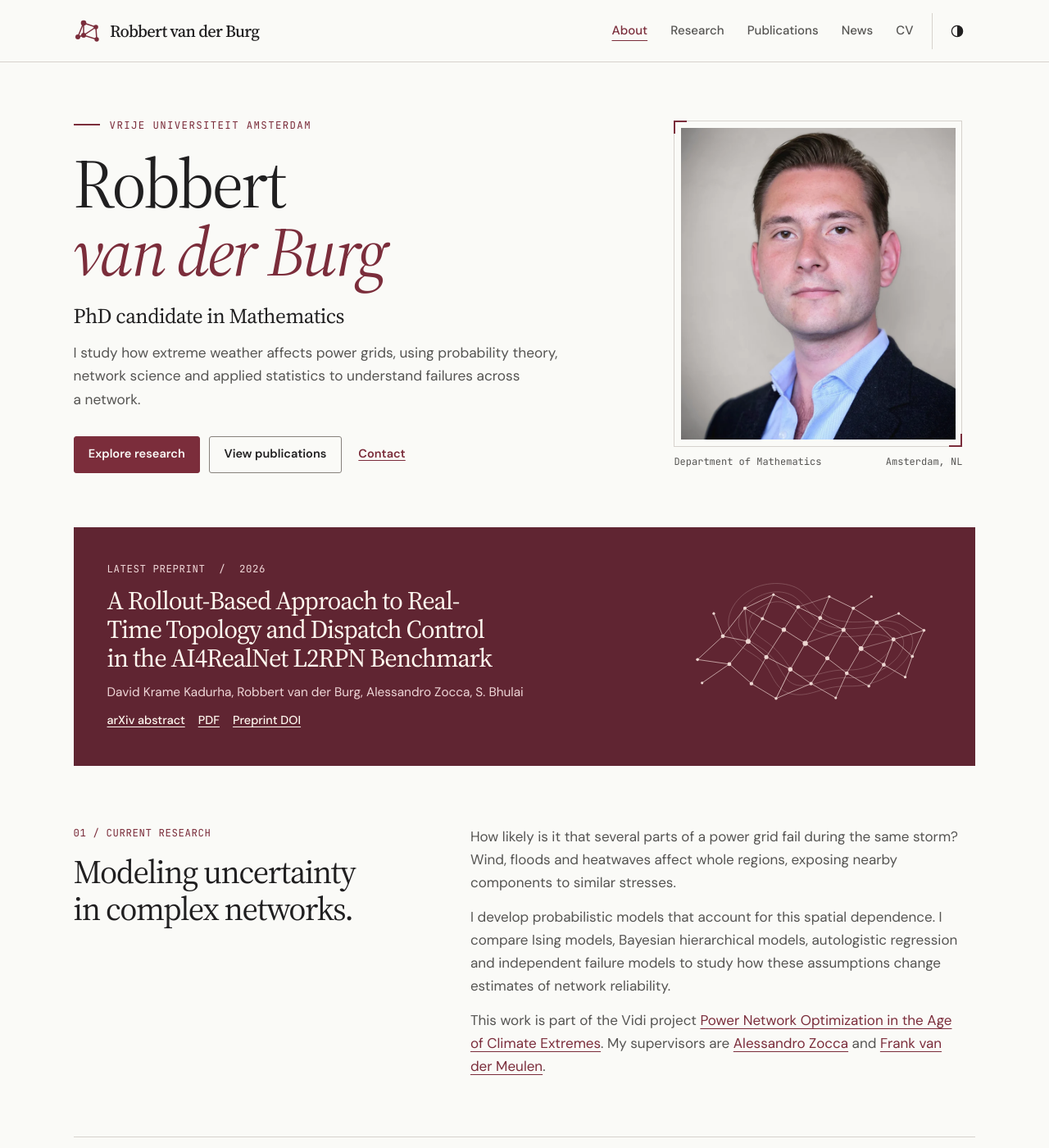
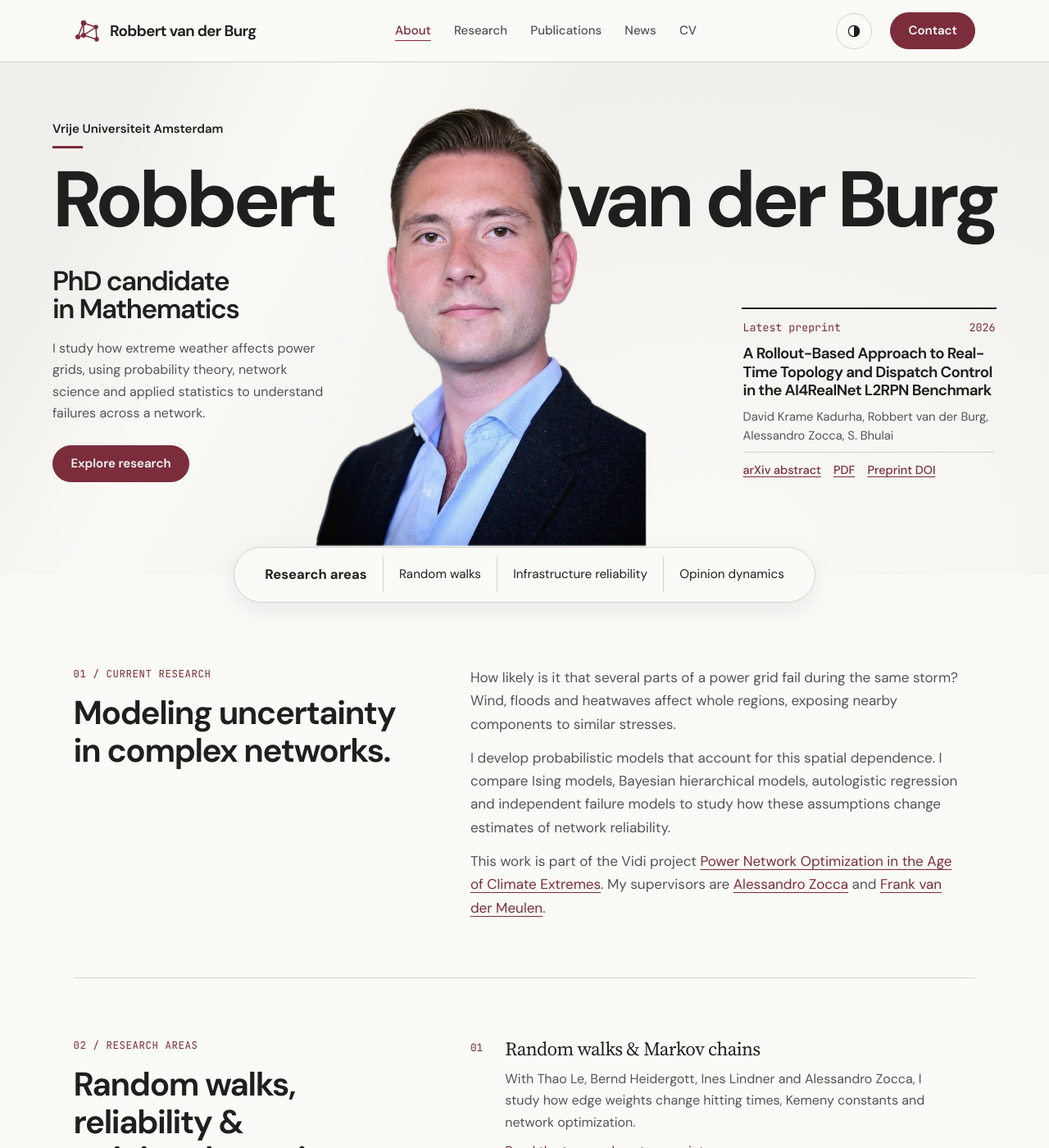
Before and after one commit to robbertvanderburg/robbertvanderburg.github.io, a Jekyll site: the page built from index.html, in a window 1280 px wide and 1400 px high. Shown: the whole window at 82% size. Built offline with Jekyll 4.4.1, drawn with Linux system fonts in a browser that asks for light colours.

Commit message:
Adapt academic site to a portrait-led editorial layout

```diff
--- a/_includes/nav.html
+++ b/_includes/nav.html
@@ -3,4 +3,5 @@
   <button type="button" class="menu-toggle" aria-controls="primary-nav" aria-expanded="false" hidden>Menu</button>
   <nav id="primary-nav" aria-label="Main navigation">{% include nav-links.html %}</nav>
   <button type="button" class="theme-toggle" aria-label="Dark theme" aria-pressed="false" hidden><svg width="20" height="20" viewBox="0 0 24 24" aria-hidden="true" fill="none" stroke="currentColor" stroke-width="1.5"><circle cx="12" cy="12" r="8"/><path fill="currentColor" stroke="none" d="M12 4a8 8 0 0 1 0 16Z"/></svg></button>
+  <a class="header-contact" href="mailto:{{ site.author.email }}">Contact</a>
 </div></header>
--- a/assets/css/style.scss
+++ b/assets/css/style.scss
@@ -39,8 +39,8 @@ body { margin: 0; background: var(--paper); color: var(--ink); font: 1rem/1.65 v
 main { overflow-wrap: break-word; }
 main:focus, #research:focus { outline: none; }
 h1, h2, h3 { margin: 0; font-family: var(--serif); font-weight: 400; font-optical-sizing: auto; text-wrap: balance; }
-h1 { font-size: clamp(3.2rem, 6vw, 5.5rem); line-height: 1.02; letter-spacing: -.04em; }
-h2 { font-size: clamp(2rem, 3.15vw, 2.9rem); line-height: 1.13; letter-spacing: -.035em; }
+h1 { font-family: var(--body); font-weight: 700; font-size: clamp(3.2rem, 6vw, 5.5rem); line-height: 1.02; letter-spacing: -.04em; }
+h2 { font-family: var(--body); font-weight: 650; font-size: clamp(2rem, 3.15vw, 2.9rem); line-height: 1.13; letter-spacing: -.035em; }
 h3 { font-size: clamp(1.32rem, 1.8vw, 1.65rem); line-height: 1.26; letter-spacing: -.023em; }
 p { margin: 0; text-wrap: pretty; }
 a { color: var(--wine); text-underline-offset: .22em; text-decoration-thickness: 1px; }
@@ -56,43 +56,79 @@ button { cursor: pointer; }
 .masthead { position: sticky; top: 0; z-index: 5; border-bottom: 1px solid var(--line); background: var(--paper); }
 .mast-inner, .wordmark, .masthead nav, .footer nav { display: flex; align-items: center; }
 .mast-inner { flex-wrap: wrap; min-height: 4.7rem; gap: 1.4rem; }
-.wordmark { gap: .65rem; font: 500 1.28rem/1.18 var(--serif); letter-spacing: -.035em; color: var(--ink); text-decoration: none; }
+.wordmark { gap: .65rem; font: 650 1.17rem/1.18 var(--body); letter-spacing: -.035em; color: var(--ink); text-decoration: none; }
 .wordmark svg { color: var(--wine); }
-.masthead nav { max-width: 100%; flex-wrap: wrap; gap: clamp(1rem, 2.2vw, 2.15rem); margin-left: auto; }
+.masthead nav { margin-right: auto; max-width: 100%; flex-wrap: wrap; gap: clamp(1rem, 2.2vw, 2.15rem); margin-left: auto; }
 .masthead nav a, .footer nav a { display: inline-flex; align-items: center; min-height: 2.75rem; font-size: .94rem; font-weight: 500; color: var(--muted); text-decoration: none; }
 .masthead nav a[aria-current], .masthead nav a:hover, .footer nav a:hover { color: var(--wine); text-decoration: underline; text-underline-offset: .48em; }
 .theme-toggle, .menu-toggle { display: grid; place-items: center; height: 2.75rem; background: transparent; border: 0; }
-.theme-toggle { width: 3.35rem; border-left: 1px solid var(--line); padding-left: .9rem; }
+.theme-toggle { width: 2.75rem; border: 1px solid var(--line); border-radius: 50%; }
 .theme-toggle:hover, .menu-toggle:hover { color: var(--wine); }
-.hero { display: grid; grid-template-columns: minmax(0,1.35fr) minmax(0,.85fr); align-items: center; gap: 6%; padding-block: clamp(3.2rem,5.2vw,5rem); }
-.institutional { display: flex; align-items: center; gap: .75rem; letter-spacing: .11em; }
-.institutional::before { content: ''; width: 2rem; border-top: 2px solid; }
-.hero h1 { margin: 1.25rem 0 1.35rem; font-size: clamp(3.5rem,6.6vw,5.5rem); line-height: .98; }
-.hero h1 em { color: var(--wine); font-weight: 400; }
-.role { font: 400 clamp(1.35rem,2vw,1.7rem)/1.3 var(--serif); letter-spacing: -.02em; }
-.intro-copy { max-width: 52ch; margin-top: .85rem; font-size: 1.08rem; line-height: 1.65; color: var(--muted); }
-.actions { margin-top: 1.9rem; display: flex; align-items: center; gap: .7rem; flex-wrap: wrap; }
-.actions a { font-size: .91rem; font-weight: 600; }
-.actions > a:last-child { padding: .6rem; }
-.button, #pub-reset { display: inline-flex; align-items: center; justify-content: center; min-height: 2.8rem; padding: .58rem 1.08rem; border: 1px solid var(--wine); background: var(--wine); color: var(--paper); border-radius: 3px; text-decoration: none; }
-.button.secondary { border-color: var(--strong-line); background: transparent; color: var(--ink); }
-.button:hover, #pub-reset:hover { background: var(--ink); color: var(--paper); border-color: var(--ink); }
-.portrait { min-width: 0; width: 100%; max-width: 22rem; margin: 0 1rem 0 auto; justify-self: end; }
-.photo-frame { position: relative; padding: .48rem; border: 1px solid var(--line); }
-.photo-frame::before, .photo-frame::after { content: ''; position: absolute; width: 1rem; height: 1rem; color: var(--wine); }
-.photo-frame::before { left: -1px; top: -1px; border-left: 2px solid; border-top: 2px solid; }
-.photo-frame::after { right: -1px; bottom: -1px; border-right: 2px solid; border-bottom: 2px solid; }
-.portrait img { display: block; width: 100%; height: auto; aspect-ratio: 0.88; object-fit: cover; object-position: 50% 38%; }
-figcaption { display: flex; justify-content: space-between; flex-wrap: wrap; gap: .2rem .5rem; margin-top: .55rem; color: var(--muted); font: .75rem/1.5 var(--mono); }
-.featured { position: relative; isolation: isolate; overflow: hidden; display: grid; grid-template-columns: 2.15fr 1fr; align-items: center; gap: 2%; padding: clamp(1.6rem,3.2vw,3rem); background: var(--feature); color: var(--on-feature); }
-.featured .meta, .featured .authors { color: var(--on-feature-sub); }
-.featured .meta span { margin: 0 .55rem; }
-.featured h2 { margin: .7rem 0; font-size: clamp(1.6rem,2.45vw,2.2rem); }
-.featured a { color: inherit; }
-.featured h2 a, .record h3 a, .pub-item h3 a { text-decoration: none; }
-.featured h2 a:hover, .record h3 a:hover, .pub-item h3 a:hover { text-decoration: underline; }
-.featured :focus-visible { outline-color: var(--on-feature); }
-.network-art { width: 100%; aspect-ratio: 1.7; background: #ecd6d1; mask: url('../images/network-study.svg') center / contain no-repeat; -webkit-mask: url('../images/network-study.svg') center / contain no-repeat; }
+/* The portrait and name share one photographic spread. All inks come from the site palette. */
+main.wrap:has(.profile-stage) { width: 100%; max-width: none; }
+main:has(.profile-stage) > :is(.section, .contact) { width: 86%; max-width: 74rem; margin-inline: auto; }
+.profile-stage {
+  position: relative;
+  isolation: isolate;
+  background: var(--surface);
+  background-image: linear-gradient(117deg, transparent 12%, var(--paper) 27%, transparent 45%),
+                    radial-gradient(ellipse at 68% 95%, var(--paper), transparent 69%);
+  margin-bottom: 2.5rem;
+}
+.profile-spread {
+  position: relative; isolation: isolate;
+  width: 90%; max-width: 80rem; margin-inline: auto;
+  display: grid; grid-template-columns: minmax(0, 29fr) minmax(0, 44fr) minmax(0, 27fr);
+  grid-template-rows: auto auto 1fr; align-items: start;
+  padding: clamp(2.7rem, 5.4vw, 5.75rem) 0 4.9rem;
+}
+.institutional {
+  grid-column: 1 / -1; margin-bottom: .95rem; font-weight: 600; font-size: .94rem;
+}
+.institutional::after {
+  content: ''; display: block; width: 2.3rem; margin-top: .5rem; border-bottom: 3px solid var(--wine);
+}
+.profile-spread h1 {
+  grid-column: 1 / -1; display: flex; justify-content: space-between;
+  font: 700 clamp(4rem, 7.5vw, 6.75rem)/1 var(--body);
+  letter-spacing: -.055em; margin-bottom: 1.5rem; color: var(--ink);
+}
+.profile-cutout {
+  pointer-events: none; position: absolute; z-index: -1; bottom: 0; left: 44.5%;
+  transform: translateX(-50%); width: 40%; height: 98%; object-fit: contain; object-position: center bottom;
+}
+.profile-spread h1 { z-index: -2; }
+.profile-intro { grid-column: 1; padding-top: .6rem; }
+.role { font: 600 clamp(1.6rem, 2.6vw, 2.5rem)/1.03 var(--body); letter-spacing: -.045em; text-wrap: balance; }
+.intro-copy { margin: 1.1rem 0 1.6rem; max-width: 39ch; color: var(--muted); }
+.button, #pub-reset, .header-contact {
+  display: inline-flex; align-items: center; justify-content: center; min-height: 2.8rem;
+  padding: .6rem 1.35rem; border: 1px solid var(--wine); background: var(--wine);
+  color: var(--paper); border-radius: 3rem; text-decoration: none; font: 600 .94rem/1.4 var(--body);
+}
+.button:hover, #pub-reset:hover, .header-contact:hover { background: var(--ink); color: var(--paper); border-color: var(--ink); }
+.preprint-note {
+  grid-column: 3; align-self: end; margin-inline-start: auto; width: 100%; max-width: 21rem;
+  border-top: 2px solid var(--ink); padding: .8rem .1rem 0;
+}
+.note-meta { display: flex; justify-content: space-between; gap: .6rem; color: var(--wine); font: 500 .83rem/1.5 var(--mono); }
+.preprint-note h2 { margin: .65rem 0; font: 650 clamp(1.12rem, 1.45vw, 1.45rem)/1.2 var(--body); letter-spacing: -.035em; text-wrap: pretty; }
+.preprint-note h2 a { color: inherit; text-decoration: none; }
+.preprint-note h2 a:hover, .record h3 a:hover, .pub-item h3 a:hover { text-decoration: underline; }
+.record h3 a, .pub-item h3 a { text-decoration: none; }
+.preprint-note .authors { line-height: 1.5; font-size: .92rem; }
+.preprint-note .paper-links { margin-top: .6rem; padding-top: .45rem; border-top: 1px solid var(--line); gap: .35rem .95rem; }
+.research-strip {
+  position: relative; width: fit-content; max-width: 90%; margin: -2.1rem auto 0;
+  transform: translateY(50%); background: var(--paper); border: 1px solid var(--line);
+  border-radius: 3rem; display: flex; align-items: center; padding: .65rem 1.1rem;
+  box-shadow: 0 .6rem 1.75rem color-mix(in srgb, var(--ink) 8%, transparent);
+}
+.research-strip strong, .research-strip a { padding: .55rem 1.2rem; }
+.research-strip strong { font-size: 1.04rem; }
+.research-strip a { color: var(--ink); text-decoration: none; font-size: .95rem; border-left: 1px solid var(--line); }
+.research-strip a:hover { color: var(--wine); text-decoration: underline; }
+
 .section, .contact { padding-block: clamp(2.8rem,5.6vw,5rem); }
 .section + .section, .contact { border-top: 1px solid var(--line); }
 .split { display: grid; grid-template-columns: minmax(0,.9fr) minmax(0,1.4fr); gap: 8%; }
@@ -126,7 +162,7 @@ figcaption { display: flex; justify-content: space-between; flex-wrap: wrap; gap
 .record h3 + p { margin-top: .65rem; }
 .record p:not(.meta) { max-width: 54ch; }
 .cv-section p { max-width: 60ch; }
-.split > *, .cv-grid > *, .hero > *, .record > *, .pub-item > * { min-width: 0; }
+.split > *, .cv-grid > *, .record > *, .pub-item > * { min-width: 0; }
 .contact { align-items: center; }
 .email { font: clamp(1.5rem,2.5vw,2rem)/1.3 var(--serif); overflow-wrap: anywhere; }
 .profiles { gap: .55rem 1.3rem; margin-top: 1.2rem; }
@@ -136,9 +172,9 @@ figcaption { display: flex; justify-content: space-between; flex-wrap: wrap; gap
 .footer p { font-size: .93rem; margin-top: .5rem; }
 .footer nav { gap: 0 1.1rem; flex-wrap: wrap; }
 .fineprint { border-top: 1px solid var(--line); font: .75rem/1.5 var(--mono); padding-block: 1.1rem; }
-.page-intro { padding: clamp(2.8rem,6vw,5.75rem) 0 clamp(2rem,3.5vw,3rem); }
+.page-intro { border-bottom: 1px solid var(--line); margin-bottom: 1.5rem; padding: clamp(2.8rem,6vw,5.75rem) 0 clamp(2rem,3.5vw,3rem); }
 .page-intro p { max-width: 63ch; margin-top: 1.1rem; font-size: 1.12rem; color: var(--muted); }
-.filters { display: flex; gap: 1.2rem; background: var(--surface); padding: 1.3rem 1.5rem; }
+.filters { border-radius: 1.2rem; display: flex; gap: 1.2rem; background: var(--surface); padding: 1.3rem 1.5rem; }
 .filters label { font-size: .9rem; font-weight: 600; flex: 1; }
 .filters label + label { flex: 0 1 12rem; }
 .filters input, .filters select { display: block; width: 100%; margin-top: .35rem; padding: .6rem .85rem; background: var(--paper); border: 1px solid var(--strong-line); border-radius: 2px; min-height: 2.8rem; font-size: 1rem; font-weight: 400; }
@@ -150,7 +186,7 @@ figcaption { display: flex; justify-content: space-between; flex-wrap: wrap; gap
 #pub-reset { margin-top: .7rem; }
 .source-note { border-top: 1px solid var(--line); padding-block: 1.5rem 4rem; font-size: .95rem; color: var(--muted); }
 .archive-year { margin: 0 0 3.5rem; }
-.archive-year h2 { font-style: italic; color: var(--wine); margin-bottom: 1rem; }
+.archive-year h2 { font-variant-numeric: tabular-nums; color: var(--wine); margin-bottom: 1rem; }
 .cv-grid { display: grid; grid-template-columns: minmax(10rem,1fr) minmax(0,3fr); gap: 6%; border-top: 1px solid var(--line); padding: 2.5rem 0 4rem; }
 .contents { align-self: start; position: sticky; top: calc(var(--mast-height, 4.7rem) + 1.75rem); display: grid; gap: .5rem; }
 .cv-section { max-width: 70ch; }
@@ -165,8 +201,10 @@ figcaption { display: flex; justify-content: space-between; flex-wrap: wrap; gap
 @media (max-width: 58rem) {
   .wrap { width: 90%; }
   .mast-inner { gap: 0 .8rem; }
-  .hero { gap: 5%; }
-  .portrait { margin-right: 0; }
+  main:has(.profile-stage) > :is(.section, .contact) { width: 90%; }
+  .research-strip strong, .research-strip a { padding-inline: .75rem; }
+  .header-contact { display: none; }
+  .masthead nav { margin-right: 0; }
   .split { gap: 5%; }
 }
 @media (max-width: 47rem) {
@@ -175,25 +213,24 @@ figcaption { display: flex; justify-content: space-between; flex-wrap: wrap; gap
   .wordmark { font-size: 1.12rem; gap: .4rem; }
   .wordmark svg { width: 1.8rem; }
   .menu-toggle { margin-left: auto; }
-  .theme-toggle { width: 2.65rem; padding-left: .65rem; }
+  .theme-toggle { width: 2.65rem; }
   .masthead nav { order: 4; width: 100%; margin: 0; flex-wrap: wrap; gap: 0 1.25rem; border-top: 1px solid var(--line); }
-  .hero { grid-template-columns: minmax(0,1fr) minmax(7rem,.63fr); gap: .8rem; padding: 2rem 0; }
-  .intro { display: contents; }
-  .institutional { grid-column: 1/-1; font-size: .75rem; }
-  .hero h1 { grid-column: 1; grid-row: 2; font-size: clamp(2.45rem,8.7vw,3.7rem); margin: .15rem 0; align-self: center; }
-  .portrait { grid-column: 2; grid-row: 2; max-width: 13rem; }
-  .photo-frame { padding: .25rem; }
-  .portrait img { aspect-ratio: 1.1; object-position: 50% 33%; }
-  .portrait figcaption { display: none; }
-  .role, .intro-copy, .actions { grid-column: 1/-1; }
-  .role { margin-top: .4rem; }
-  .intro-copy { font-size: 1rem; margin: 0; }
-  .action-verb { display: none; }
-  .actions .button { text-transform: capitalize; }
+  .profile-stage { margin-bottom: 0; padding-bottom: 1.2rem; }
+  .profile-spread { grid-template-columns: minmax(0, 1.1fr) minmax(0, .9fr); padding: 1.6rem 0 0; }
+  .institutional { font-size: .82rem; }
+  .profile-spread h1 { display: block; z-index: auto; font-size: clamp(3rem, 9vw, 4.6rem); line-height: .97; }
+  .profile-spread h1 span { display: block; }
+  .profile-intro { padding: 0 0 1rem; }
+  .profile-cutout { grid-column: 2; grid-row: 3; position: static; align-self: end; width: 100%; height: auto; transform: none; }
+  .profile-intro { grid-row: 3; }
+  .role { font-size: clamp(1.25rem, 3.6vw, 1.55rem); }
+  .intro-copy { font-size: .98rem; line-height: 1.48; margin: .65rem 0 1rem; }
+  .preprint-note { grid-column: 1 / -1; max-width: none; padding: 1rem 0; }
+  .research-strip { display: flex; flex-wrap: wrap; gap: .3rem 1rem; width: 90%; margin: 0 auto; transform: none; border-radius: 1rem; padding: .8rem 1rem; box-shadow: none; }
+  .research-strip strong { width: 100%; }
+  .research-strip strong, .research-strip a { padding: .15rem 0; }
+  .research-strip a { border: 0; text-decoration: underline; }
   .paper-links a { min-height: 2.75rem; display: inline-flex; align-items: center; }
-  .actions { gap: .45rem; margin-top: .55rem; }
-  .featured { grid-template-columns: minmax(0,1fr); }
-  .network-art { display: none; }
   .split, .cv-grid { grid-template-columns: minmax(0,1fr); gap: 1.5rem; }
   .pub-item, .record { grid-template-columns: 1fr; gap: .55rem; padding-block: 1.3rem; }
   .heading-row { align-items: start; flex-direction: column; gap: .65rem; }
@@ -204,12 +241,25 @@ figcaption { display: flex; justify-content: space-between; flex-wrap: wrap; gap
   .cv-grid { padding-top: 1.1rem; }
   .footer-top { display: grid; }
 }
-@media (max-width: 23rem) {
-  .actions .button { padding-inline: .65rem; }
-  .actions > a:last-child { padding-inline: .1rem; }
+@media (min-width: 47.01rem) and (max-width: 62rem) {
+  .profile-spread { grid-template-columns: minmax(0, 1.1fr) minmax(0, .9fr); padding: 2.2rem 0 4rem; }
+  .profile-spread h1 { grid-column: 1; display: block; font-size: clamp(3.3rem, 6.6vw, 4.2rem); margin-bottom: .65rem; }
+  .profile-spread h1 span { display: block; }
+  .profile-cutout { position: static; grid-column: 2; grid-row: 2 / 4; align-self: end; transform: none; width: 100%; height: auto; max-height: 25rem; }
+  .profile-intro { grid-row: 3; padding: .5rem 1.2rem 1.4rem 0; }
+  .intro-copy { margin: .75rem 0 1rem; }
+  .preprint-note { grid-column: 1 / -1; max-width: none; }
+}
+@media (max-width: 47rem) {
+  .profile-spread h1 { grid-column: 1; grid-row: 2; font-size: clamp(2rem, 7.9vw, 3.6rem); margin: 0 0 .65rem; align-self: end; }
+  .profile-cutout { grid-row: 2 / 4; max-height: 15rem; }
+  .profile-intro { display: contents; }
+  .role { grid-column: 1; grid-row: 3; padding-bottom: .7rem; }
+  .intro-copy { grid-column: 1 / -1; max-width: 55ch; margin: 1rem 0; }
+  .profile-intro .button { grid-column: 1 / -1; justify-self: start; margin-bottom: 1.5rem; }
 }
 @media print {
-  .masthead, .footer nav, .filters, .theme-toggle, .contents, .actions { display: none; }
+  .masthead, .footer nav, .filters, .theme-toggle, .contents, .research-strip { display: none; }
   .wrap { width: 100%; }
   .cv-grid { display: block; }
   .cv-section article, .pub-item { break-inside: avoid; }
--- a/index.html
+++ b/index.html
@@ -6,36 +6,35 @@ description: Robbert van der Burg, PhD candidate in Mathematics at Vrije Univers
 <script type="application/ld+json">
 {"@context":"https://schema.org","@type":"Person","name":{{ site.author.name | jsonify }},"url":{{ site.url | jsonify }},"image":{{ '/assets/images/robbert-portrait.webp' | absolute_url | jsonify }},"email":{{ site.author.email | jsonify }},"jobTitle":"PhD candidate in Mathematics","affiliation":{"@type":"Organization","name":"Vrije Universiteit Amsterdam","department":{"@type":"Organization","name":"Department of Mathematics"}},"knowsAbout":["Probability theory","Network science","Applied statistics","Markov chains","Stochastic processes","Random walks","Infrastructure reliability","Opinion dynamics"],"sameAs":[{{ site.author.university_profile | jsonify }},"https://orcid.org/{{ site.author.orcid }}","https://github.com/{{ site.author.github }}","https://linkedin.com/in/{{ site.author.linkedin }}","https://scholar.google.com/citations?user={{ site.author.google_scholar }}"]}
 </script>
-<section class="hero" aria-labelledby="name">
-  <div class="intro">
-  <p class="meta institutional">Vrije Universiteit Amsterdam</p>
-  <h1 id="name">Robbert<br><em>van der Burg</em>
-  </h1>
-  <p class="role">PhD candidate in Mathematics</p>
-  <p class="intro-copy">I study how extreme weather affects power grids, using probability theory, network science and applied statistics to understand failures across a network.</p>
-  <div class="actions"><a class="button" href="#research"><span class="action-verb">Explore&nbsp;</span>research</a><a class="button secondary" href="{{ '/publications/' | relative_url }}"><span class="action-verb">View&nbsp;</span>publications</a><a href="mailto:{{ site.author.email }}">Contact</a>
-  </div>
-  </div>
-  <figure class="portrait">
-  <div class="photo-frame"><img src="{{ '/assets/images/robbert-portrait.webp' | relative_url }}" width="760" height="1035" alt="Robbert van der Burg" fetchpriority="high">
-  </div>
-  <figcaption><span>Department of Mathematics</span><span>Amsterdam, NL</span>
-  </figcaption>
-  </figure>
-</section>
 {% assign preprints = site.data.publications | where_exp: 'entry', "entry.venue contains 'preprint'" %}
 {% assign lead = preprints.first %}
-{% if lead %}{% assign p = lead %}
-<section class="featured" aria-labelledby="lead-title">
-<div class="feature-copy">
-<p class="meta">Latest preprint <span> / </span> {{ p.year }}</p>
-<h2 id="lead-title"><a href="{{ p.url | escape }}">{{ p.title | escape }}</a>
-</h2>
-<p class="authors">{{ p.authors | escape }}</p>{% include paper-links.html %}</div>
-<div class="network-art" aria-hidden="true">
-</div>
+<section class="profile-stage" aria-labelledby="name">
+  <div class="profile-spread">
+    <p class="institutional">Vrije Universiteit Amsterdam</p>
+    <h1 id="name"><span>Robbert</span> <span>van der Burg</span></h1>
+    <img class="profile-cutout" src="{{ '/assets/images/robbert-cutout.webp' | relative_url }}"
+         width="760" height="1035" alt="Robbert van der Burg" fetchpriority="high">
+    <div class="profile-intro">
+      <p class="role">PhD candidate in Mathematics</p>
+      <p class="intro-copy">I study how extreme weather affects power grids, using probability theory, network science and applied statistics to understand failures across a network.</p>
+      <a class="button" href="#research">Explore research</a>
+    </div>
+    {% if lead %}{% assign p = lead %}
+      <section class="preprint-note" aria-labelledby="lead-title">
+        <p class="note-meta"><span>Latest preprint</span><span>{{ p.year }}</span></p>
+        <h2 id="lead-title"><a href="{{ p.url | escape }}">{{ p.title | escape }}</a></h2>
+        <p class="authors">{{ p.authors | escape }}</p>
+        {% include paper-links.html %}
+      </section>
+    {% endif %}
+  </div>
+  <nav class="research-strip" aria-label="Research areas">
+    <strong>Research areas</strong>
+    <a href="#random-walks">Random walks</a>
+    <a href="#infrastructure">Infrastructure reliability</a>
+    <a href="#opinion-dynamics">Opinion dynamics</a>
+  </nav>
 </section>
-{% endif %}
 <section class="section split" id="research" tabindex="-1">
 <div>
 <p class="meta section-label">01 / Current research</p>
@@ -53,15 +52,15 @@ description: Robbert van der Burg, PhD candidate in Mathematics at Vrije Univers
 <h2>Random walks, reliability &amp; opinion dynamics</h2>
 </div>
 <ol class="directions">
-<li>
+<li id="random-walks">
 <h3>Random walks &amp; Markov chains</h3>
 <p>With Thao Le, Bernd Heidergott, Ines Lindner and Alessandro Zocca, I study how edge weights change hitting times, Kemeny constants and network optimization.</p><a href="https://arxiv.org/abs/2603.26414">Read the traversal costs preprint</a>
 </li>
-<li>
+<li id="infrastructure">
 <h3>Critical infrastructure reliability</h3>
 <p>I study how to distinguish dependence that comes from the network itself from correlations driven by shared weather conditions.</p><a href="{{ '/NetSci_Presentation_fin.pdf' | relative_url }}">NetSci presentation (PDF)</a>
 </li>
-<li>
+<li id="opinion-dynamics">
 <h3>Opinion dynamics &amp; stochastic systems</h3>
 <p>I explore connections between quasi-stationary distributions and models of opinion formation, including the DeGroot and Friedkin–Johnsen models. This grew out of my undergraduate work on metastability.</p><a href="{{ '/cv/#education' | relative_url }}">Thesis background</a>
 </li>
```
Also changed, not shown: DESIGN.md (+11 -25 lines), .impeccable/design.json, .impeccable/surfaces/home.md, assets/images/robbert-cutout.webp (added).
